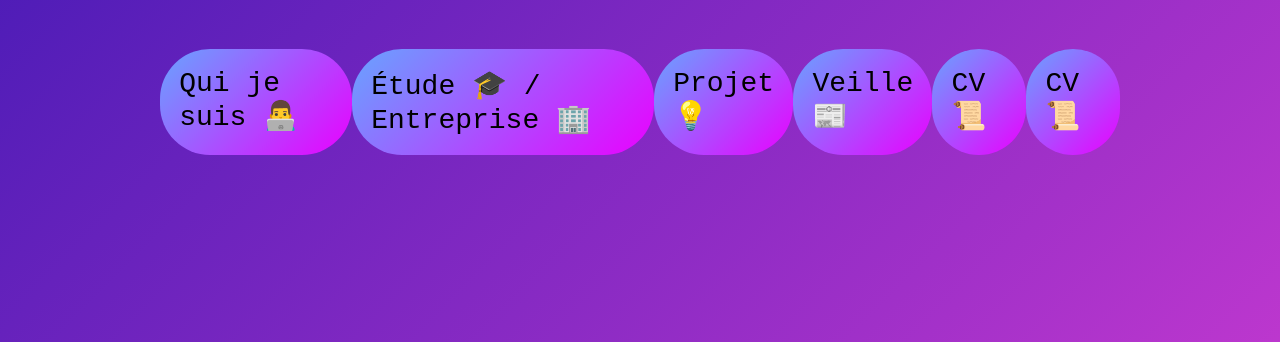
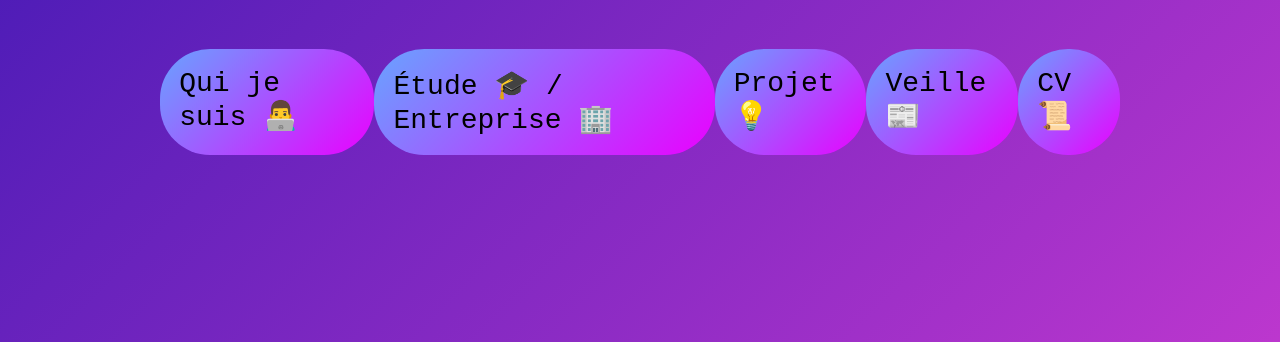
Before and after one commit to johanvadenne/Portefolio, a plain HTML site: page index.html in a window 1280 px wide. Shown: the part 458-800 px from the top of the page. Drawn offline with Linux system fonts and the light colour scheme.

Commit message:
Update index.html

```diff
--- a/index.html
+++ b/index.html
@@ -19,7 +19,6 @@
             <div class="lien" id="projet">Projet 💡</div>
             <div class="lien" id="veille">Veille 📰</div>
             <div class="lien" id="cv">CV 📜</div>
-            <div class="lien" id="cv">CV 📜</div>
         </div>
     </section>
 
```
